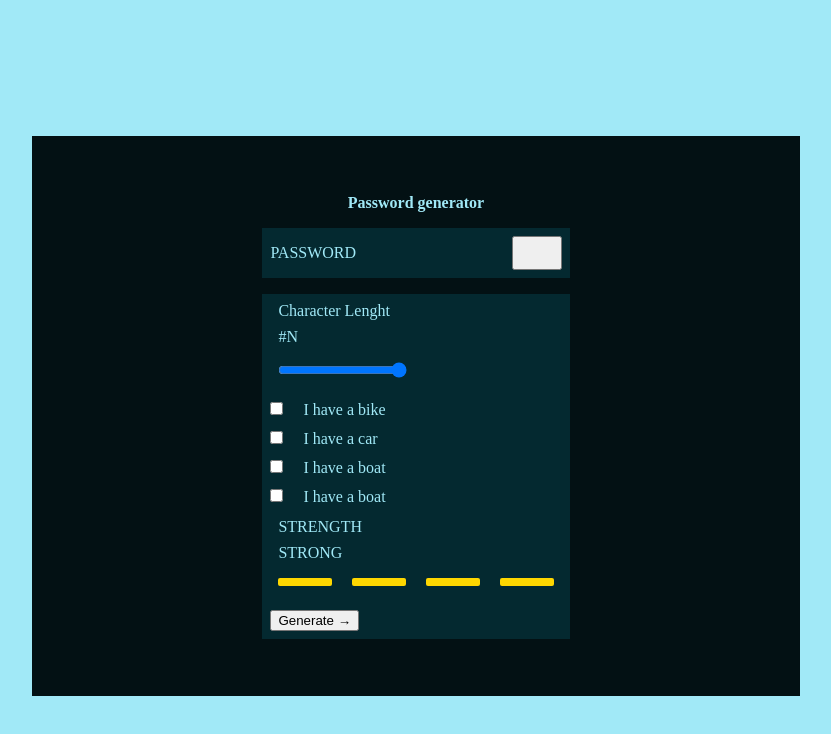
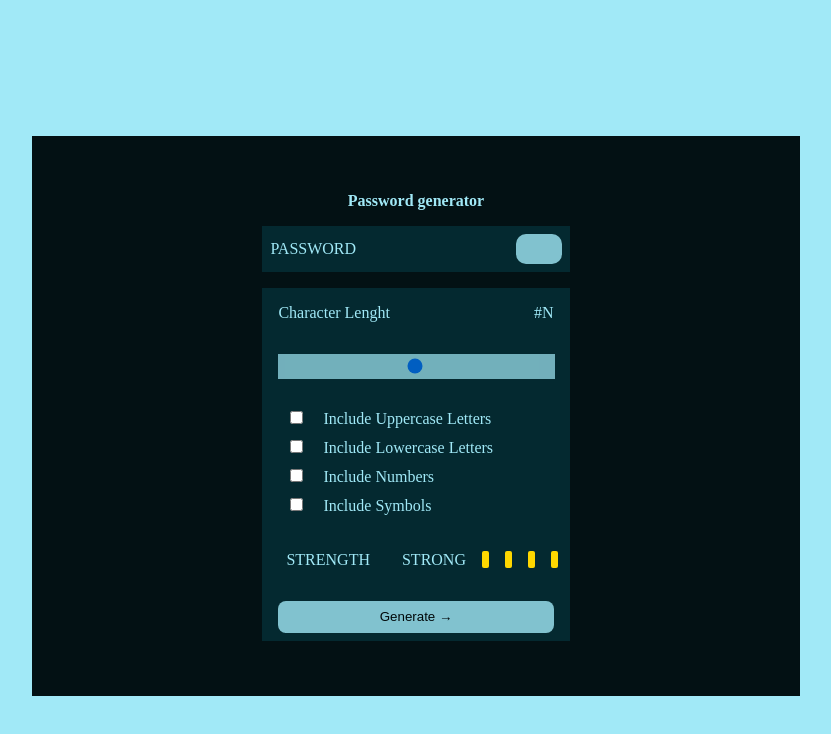
Before and after one commit to AxelQMora/M3-proyecto-7, a plain HTML site: page index.html in a window 1280 px wide. Shown: the whole page, without its empty margins (224-1055 px from the left). Drawn offline with Linux system fonts and the light colour scheme.

Commit message:
Estilos listos

```diff
--- a/index.html
+++ b/index.html
@@ -17,41 +17,47 @@
         <section class="container" id="password">
 
             <span> PASSWORD </span>
-            <button> <i style="font-size:24px" class="fa">&#xf0c5;</i> </button>
+            <button class="copy"> <i style="font-size:24px" class="fa">&#xf0c5;</i> </button>
 
         </section>
 
-        <section class="container" id="selector">
-            <div>
+        <section class="container">
+            <div id="length">
                 <p>Character Lenght</p>
                 <span> #N </span>
             </div>
 
-            <div id="bar">
-                <input type="range" min="1" max="15" value="50" class="slider" id="myRange">
+            <div class="slidecontainer">
+                <input type="range" min="1" max="100" value="50" class="slider" id="myRange">
             </div>
 
-            <input type="checkbox" class="checkbox" id="include-upp-case">
-            <label for="include-upp-case"> I have a bike</label><br>
-            <input type="checkbox" class="checkbox" id="include-low-case">
-            <label for="include-low-case"> I have a car</label><br>
-            <input type="checkbox" class="checkbox" id="include-numbers">
-            <label for="include-numbers"> I have a boat</label><br>
-            <input type="checkbox" class="checkbox" id="include-symbols">
-            <label for="include-symbols"> I have a boat</label><br>
+            <div>
+                <input type="checkbox" class="checkbox" id="include-upp-case">
+                <label for="include-upp-case"> Include Uppercase Letters</label><br>
+                <input type="checkbox" class="checkbox" id="include-low-case">
+                <label for="include-low-case"> Include Lowercase Letters</label><br>
+                <input type="checkbox" class="checkbox" id="include-numbers">
+                <label for="include-numbers"> Include Numbers</label><br>
+                <input type="checkbox" class="checkbox" id="include-symbols">
+                <label for="include-symbols"> Include Symbols</label><br>
+            </div>
 
-            <div id="strenght-meter">
-                <p>STRENGTH</p>
-                <p>STRONG</p>
+
+            <div id="strength-meter">
+                <div>
+                    <p>STRENGTH</p>
+                </div>
+
                 <div class="indicator">
-                    <span class="bar-strength-meter"></span>
-                    <span class="bar-strength-meter"></span>
-                    <span class="bar-strength-meter"></span>
-                    <span class="bar-strength-meter"></span>
+                    <p>STRONG</p>
+                    <div class="bar-strength-meter"></div>
+                    <div class="bar-strength-meter"></div>
+                    <div class="bar-strength-meter"></div>
+                    <div class="bar-strength-meter"></div>
                 </div>
             </div>
 
-            <button>Generate &#x2192; </button>
+            <button id="generate-button">Generate &#x2192; </button>
 
         </section>
 
--- a/styles.css
+++ b/styles.css
@@ -6,6 +6,7 @@
  --clr-weak: #f21707 ;
  --clr-medium: #d7f207 ;
  --clr-strong: #07f24e ;
+ --clr-white: #f7f3f2;
 }
 
 * {
@@ -39,12 +40,36 @@ body {
 
 }
 
+.copy {
+    color: var(--clr-containers);
+    background-color: var(--clr-backrgoud);
+    border-style: none;
+    border-radius: 10px;
+    opacity: 0.8;
+}
+
+.copy:hover {
+    scale: 1.05;
+    transition: .2s;
+    opacity: 1;
+}
+
 .container {
     background-color: var(--clr-containers);
     width: 40%;
+    display: flex;
+    flex-direction: column;
 }
 
+
 #password {
+    display: flex;
+    flex-direction: row;
+    justify-content: space-between;
+    align-items: center;
+}
+
+#length {
     display: flex;
     flex-direction: row;
     justify-content: space-between;
@@ -55,15 +80,55 @@ h1 {
     font-size: 1rem;
 }
 
+.slidecontainer {
+    width: 90%; /* Width of the outside container */
+  }
+
+  /* The slider itself */
+  .slider {
+    -webkit-appearance: none;  /* Override default CSS styles */
+    appearance: none;
+    width: 100%; /* Full-width */
+    height: 25px; /* Specified height */
+    background: var(--clr-backrgoud); /* Grey background */
+    outline: none; /* Remove outline */
+    opacity: 0.7; /* Set transparency (for mouse-over effects on hover) */
+    -webkit-transition: .2s; /* 0.2 seconds transition on hover */
+    transition: opacity .2s;
+  }
+
+  /* Mouse-over effects */
+  .slider:hover {
+    opacity: 1; /* Fully shown on mouse-over */
+  }
+
+
+.checkbox {
+    margin-left: 20px;
+}
+
+
+
+#strength-meter {
+    display: flex;
+    flex-direction: row;
+    justify-content: space-between;
+}
+
+#strength-meter div {
+    display: flex;
+    align-items: center;
+}
+
+
 .indicator {
     display: flex;
-    gap: 4px;
-    margin: 8px 0;
-  }
+    flex-direction: row;
+}
 
 .bar-strength-meter{
-    flex: 1;
-    height: 8px;
+    width: 7px;
+    height: 50%;
     background-color: #FFD700; /* Yellow color */
     border-radius: 2px;
   }
@@ -71,3 +136,19 @@ h1 {
   .bar.inactive {
     background-color: #E0E0E0; /* Gray for inactive bars */
   }
+
+  #generate-button {
+    background-color: var(--clr-backrgoud);
+    border-radius: 0.5rem;
+    border-style: none;
+    width: 90%;
+    height: 2rem;
+    align-self: center;
+    opacity: 0.8;
+  }
+
+  #generate-button:hover {
+    scale: 1.05;
+    transition: .2s;
+    opacity: 1;
+  }
```
